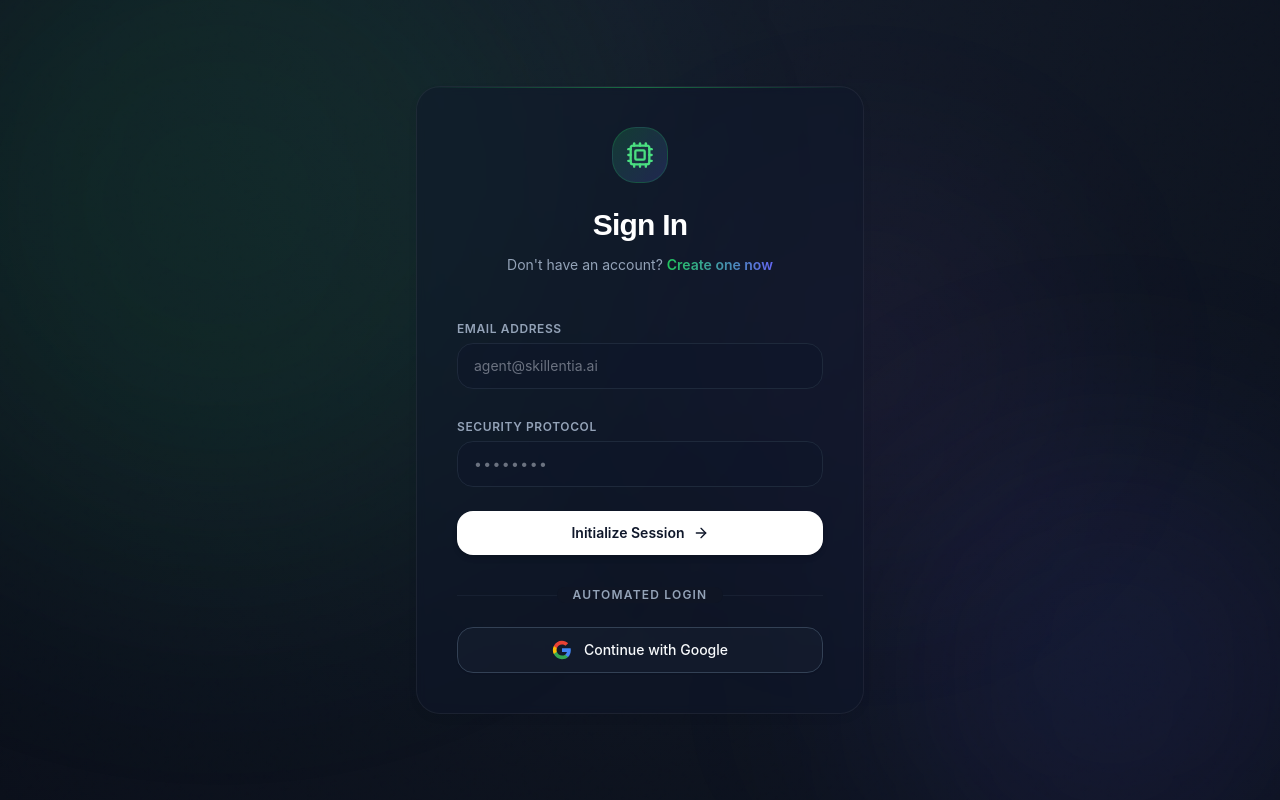
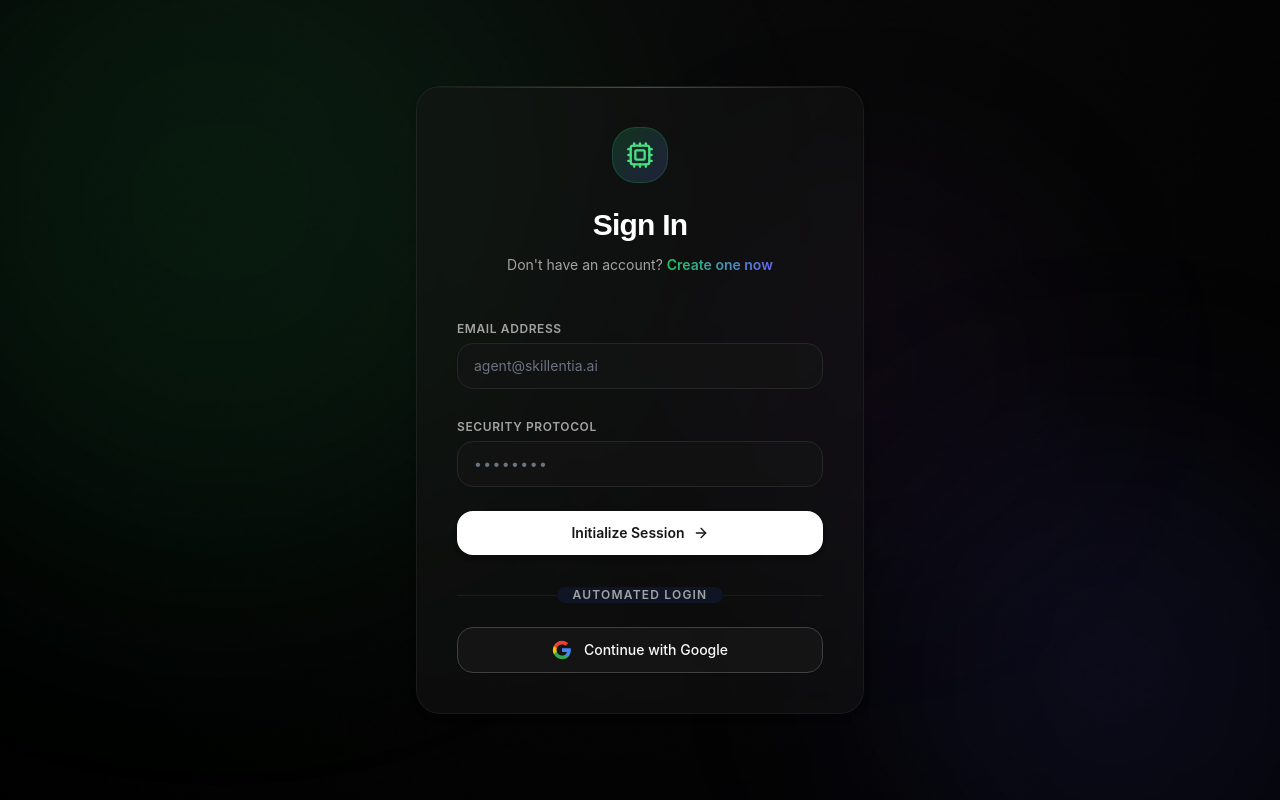
Before and after one commit to aditya-codes-git/Skillentia, a React (Vite) app in the folder client/: page /login in a window 1280 px wide. Built offline with nearby package versions, Linux system fonts and the light colour scheme; no server answers.

Commit message:
changed dark mode theme color

```diff
--- a/client/src/App.jsx
+++ b/client/src/App.jsx
@@ -92,7 +92,7 @@ function App() {
           style: {
             borderRadius: '1rem',
             background: '#ffffff',
-            color: '#0f172a',
+            color: '#111111',
           }
         }}
       />
--- a/client/src/components/editor/EditorLayout.jsx
+++ b/client/src/components/editor/EditorLayout.jsx
@@ -123,7 +123,7 @@ export default function EditorLayout() {
                 initial={{ opacity: 0 }}
                 animate={{ opacity: 1 }}
                 transition={{ delay: 0.2, duration: 0.5 }}
-                className="flex-1 w-1/2 flex flex-col bg-slate-50/50 dark:bg-[#0a0f1a]/50 backdrop-blur-sm relative z-10 transform-gpu"
+                className="flex-1 w-1/2 flex flex-col bg-slate-50/50 dark:bg-[#000000]/50 backdrop-blur-sm relative z-10 transform-gpu"
             >
                 <div className="h-14 border-b border-slate-200/50 dark:border-slate-800/50 flex items-center justify-between px-6 bg-white/40 dark:bg-slate-900/40 backdrop-blur-md">
                     <div className="flex items-center gap-2">
--- a/client/src/components/layout/AnimatedBackground.jsx
+++ b/client/src/components/layout/AnimatedBackground.jsx
@@ -3,12 +3,12 @@ import { motion } from 'framer-motion';
 
 const AnimatedBackground = memo(function AnimatedBackground() {
     return (
-        <div className="fixed inset-0 overflow-hidden pointer-events-none -z-50 bg-background-light dark:bg-[#0a0f1a] transition-colors duration-500">
+        <div className="fixed inset-0 overflow-hidden pointer-events-none -z-50 bg-background-light dark:bg-[#000000] transition-colors duration-500">
             {/* Base Noise Texture */}
             <div className="absolute inset-0 bg-noise opacity-[0.03] dark:opacity-[0.05] mix-blend-overlay"></div>
 
             {/* Dark Mode Specific Deep Radial Gradient */}
-            <div className="hidden dark:block absolute inset-0 bg-[radial-gradient(circle_at_top,_#1e293b_0%,_transparent_100%)] opacity-50"></div>
+            <div className="hidden dark:block absolute inset-0 bg-[radial-gradient(circle_at_top,_#111111_0%,_transparent_100%)] opacity-50"></div>
 
             {/* Floating Orbs / Blobs with Hardware Acceleration */}
             <motion.div
--- a/client/src/index.css
+++ b/client/src/index.css
@@ -10,7 +10,7 @@
   .dark body {
     @apply bg-background-dark text-slate-50;
     /* Extra subtle dark background gradient for premium feel */
-    background: radial-gradient(circle at top, #1e293b 0%, #0f172a 100%);
+    background: radial-gradient(circle at top, #111111 0%, #000000 100%);
     background-attachment: fixed;
   }
 
@@ -75,7 +75,7 @@
   }
 
   .glass-nav {
-    @apply backdrop-blur-md bg-white/80 dark:bg-[#0a0f1a]/80 border-b border-slate-200/60 dark:border-white/[0.06] transition-all duration-300 transform-gpu;
+    @apply backdrop-blur-md bg-white/80 dark:bg-[#000000]/80 border-b border-slate-200/60 dark:border-white/[0.06] transition-all duration-300 transform-gpu;
   }
 
   .input-field {
--- a/client/tailwind.config.js
+++ b/client/tailwind.config.js
@@ -1,3 +1,5 @@
+import colors from 'tailwindcss/colors';
+
 /** @type {import('tailwindcss').Config} */
 export default {
   content: [
@@ -8,6 +10,7 @@ export default {
   theme: {
     extend: {
       colors: {
+        slate: colors.neutral,
         primary: {
           50: '#f0fdf4',
           100: '#dcfce7',
@@ -23,11 +26,11 @@ export default {
         },
         background: {
           light: '#f8fafc',
-          dark: '#0f172a',
+          dark: '#000000',
         },
         surface: {
           light: '#ffffff',
-          dark: '#1e293b',
+          dark: '#111111',
         }
       },
       fontFamily: {
@@ -56,7 +59,7 @@ export default {
       backgroundImage: {
         'gradient-radial': 'radial-gradient(var(--tw-gradient-stops))',
         'glass-gradient': 'linear-gradient(to right bottom, rgba(255, 255, 255, 0.1), rgba(255, 255, 255, 0.03))',
-        'glass-gradient-dark': 'linear-gradient(to right bottom, rgba(30, 41, 59, 0.7), rgba(15, 23, 42, 0.4))',
+        'glass-gradient-dark': 'linear-gradient(to right bottom, rgba(17, 17, 17, 0.7), rgba(0, 0, 0, 0.4))',
       },
       animation: {
         'fade-in': 'fadeIn 0.5s ease-out',
```
